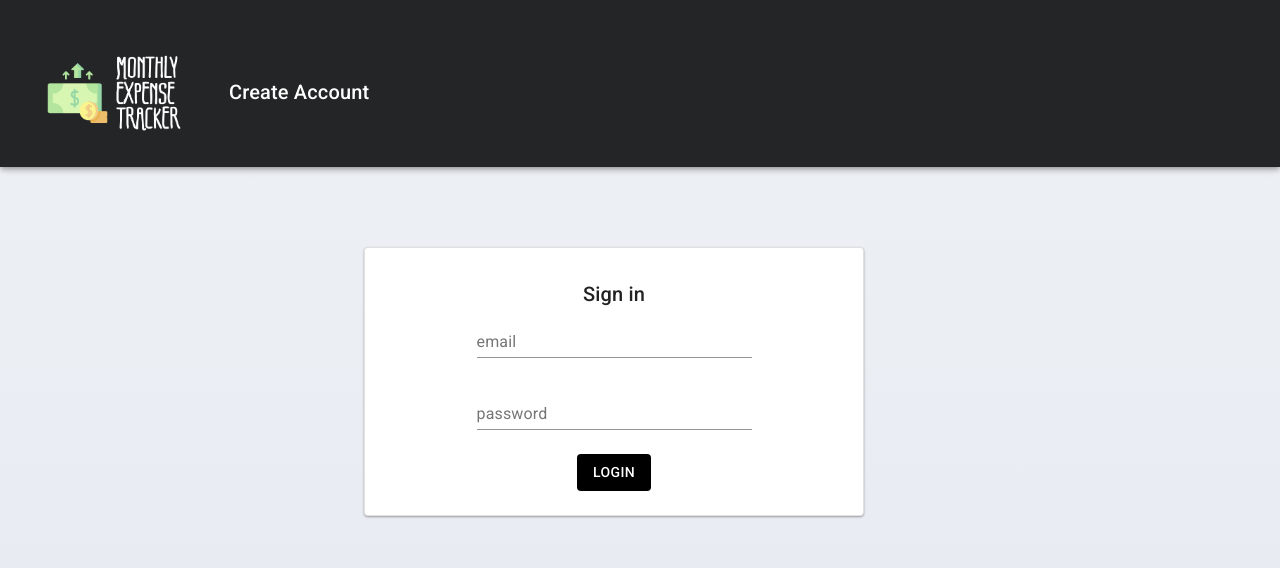
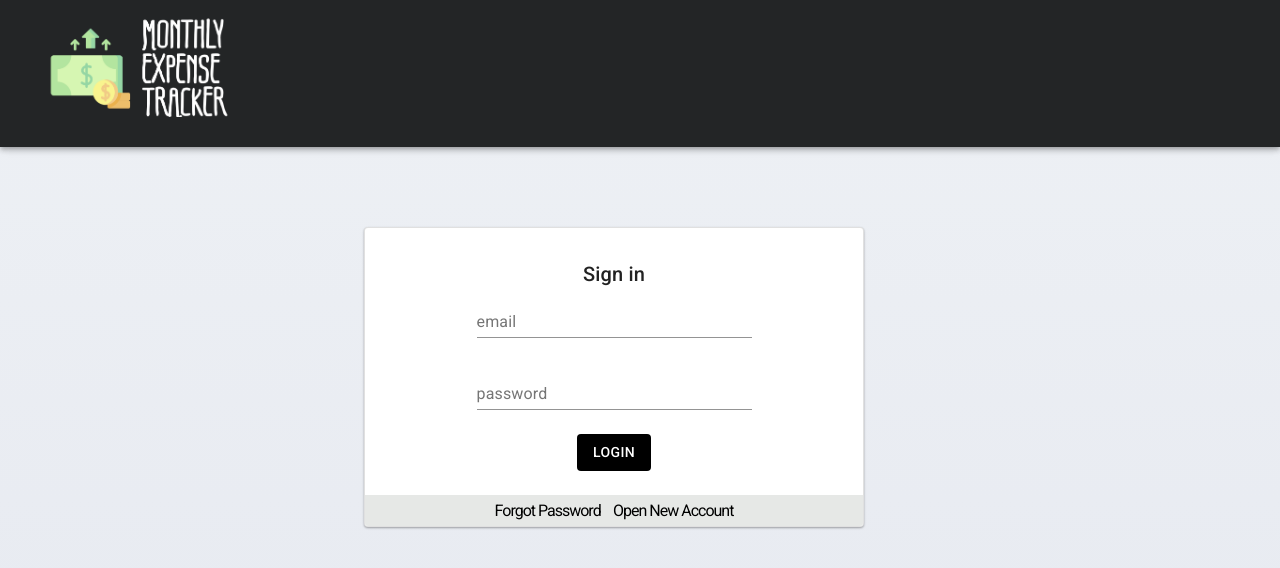
Before and after one commit to zhusain1/montly-budgeting-app, a React (Create React App) app: page / in a window 1280 px wide. Shown: the top 568 px of the page. Built offline with nearby package versions, Linux system fonts and the light colour scheme.

Commit message:
navbar changes

```diff
--- a/src/App.css
+++ b/src/App.css
@@ -5,12 +5,14 @@ body, html{
 }
 
 .logo{
-    width: 150px;
-    height: 90px;
+    width: 200px;
+    height: 110px;
     background-image: url(./logo.png);
     background-repeat: no-repeat;
     background-size: cover;
-  }
+    text-align: center;
+    margin-top: -40px;
+}
 
 .Plaid button{
     background-color: black !important;
@@ -96,6 +98,28 @@ a.link:hover, a.link:active{
     color: black;
 }
 
+.footer{
+    background-color: #E6E8E6;
+    padding: 4px;
+    margin-bottom: -25px;
+}
+
+.footer a{
+    color: black !important;
+    text-decoration: none;
+    letter-spacing: -1px;
+}
+
+.footer a:visited{
+    color: black !important;
+    text-decoration: none;
+}
+
+.footer a:hover, a:focus{
+    color: black !important;
+    text-decoration: underline;
+}
+
 /* Media Queries */
 
 @media only screen and (min-device-width: 320px) and (max-device-width: 568px)
--- a/src/components/ForgotPassword.js
+++ b/src/components/ForgotPassword.js
@@ -165,7 +165,7 @@ class ForgotPassword extends Component {
                     Forgot Password
                 </Typography>
                 <form className ="emailForm" onSubmit={this.handleSubmit} autoComplete="off" >
-                    <TextField id="username" label="email" value={this.state.email} onChange={e => this.setState({email: e.target.value})}/>
+                    <TextField id="username" label="Enter email" value={this.state.email} onChange={e => this.setState({email: e.target.value})}/>
                     <br/>
                     <br/>
                     <Button variant="outlined" type="submit">
--- a/src/components/Login.js
+++ b/src/components/Login.js
@@ -9,6 +9,7 @@ import api from '../apis';
 import ListAccounts from '../functional_components/ListAccounts';
 import MainCard from '../functional_components/MainCard';
 import Navbar from '../functional_components/Navbar';
+import Footer from '../functional_components/Footer';
 import LoggedInNavbar from '../functional_components/LoggedInNavbar';
 import Alert from '@material-ui/lab/Alert';
 
@@ -110,6 +111,9 @@ class Login extends Component {
                             <Button variant="outlined" type="submit">
                                 Login
                             </Button>
+                            <br/>
+                            <br/>
+                            <Footer/>
                         </form>
                         <br/>
                     </div>
--- a/src/components/Transactions.js
+++ b/src/components/Transactions.js
@@ -79,6 +79,17 @@ class Transactions extends Component {
         );
     }
 
+    getTotalDepositAmount = () => {
+        var total = 0;
+
+        this.state.transactions.forEach(transaction => {
+            if(transaction.amount > 0){
+                total = total + transaction.amount;
+            }
+        });
+        return total
+    }
+
     sortLargeWithdrawls = () => {
         this.transactionData('/LowToHighSortedAccountTransactionDetails');
     }
@@ -107,6 +118,9 @@ class Transactions extends Component {
                                 </p>
                                 <p>
                                     <b> Monthly Spending:  </b> {formatter.format(this.state.totalAmount)}
+                                </p>
+                                <p>
+                                    <b> Monthly Deposit:  </b> {formatter.format(this.getTotalDepositAmount())}
                                 </p>
                                 <Button onClick={() => this.sortLargeTransaction()}>
                                     Sort by largest deposit
--- /dev/null
+++ b/src/functional_components/Footer.js
@@ -0,0 +1,19 @@
+import React from 'react';
+import { Link} from "react-router-dom";
+import Box from '@material-ui/core/Box';
+
+export default function Footer() {
+    return (
+        <div className="footer">
+           <Box component="div" display="inline">
+                <Link to= "/forgotpassword">
+                    Forgot Password
+                </Link>
+                &nbsp;&nbsp;&nbsp;
+                <Link to= "/create">
+                    Open New Account
+                </Link>
+           </Box>
+        </div>
+    );
+}
--- a/src/functional_components/Navbar.js
+++ b/src/functional_components/Navbar.js
@@ -26,13 +26,12 @@ export default function Navbar() {
                 <Toolbar>
                     <Typography variant="h6" className={classes.root}>
                         <Link to='/'>
-                            <div className='logo'>
+                            <div className="container">
+                                <div className="imageContainer">
+                                    <div className='logo'>
+                                    </div>
+                                </div>
                             </div>
-                        </Link>
-                    </Typography>
-                    <Typography variant="h6" className={classes.root}>
-                        <Link to='/create'>
-                            Create Account
                         </Link>
                     </Typography>
                 </Toolbar>
```
Also changed, not shown: 1 other file (tests, documents, lock files or other folders).
